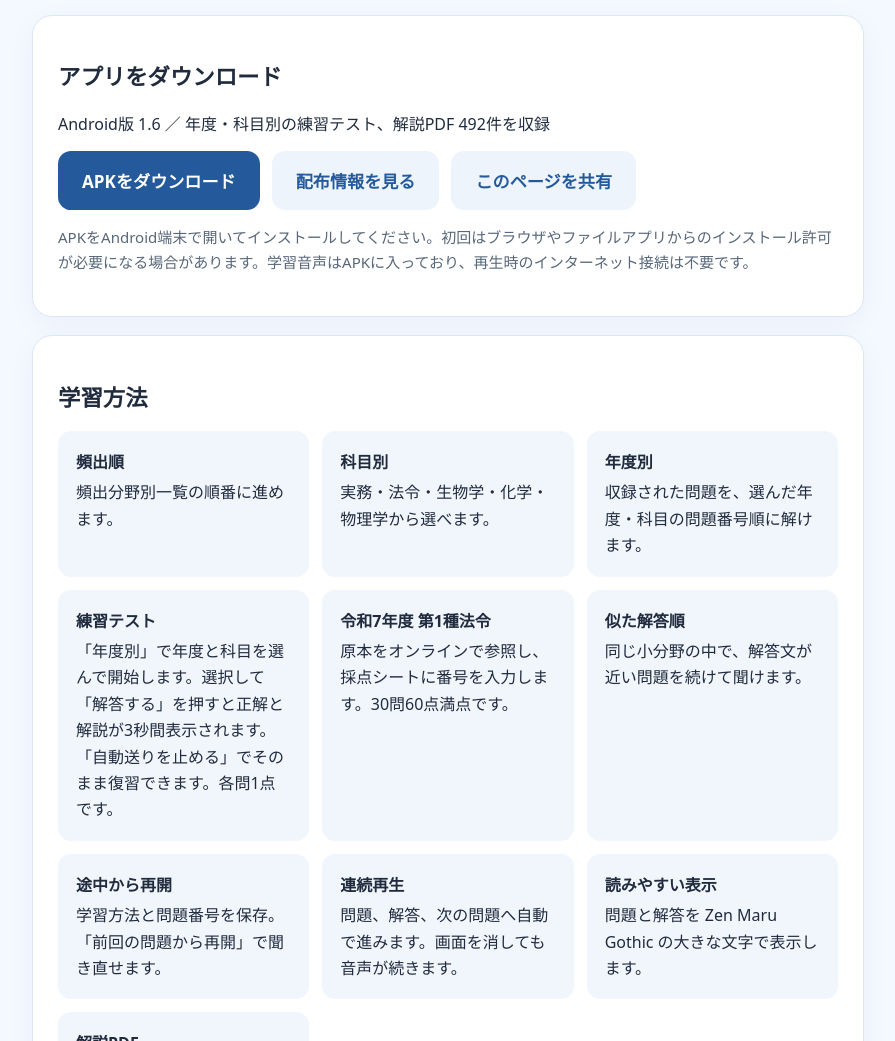
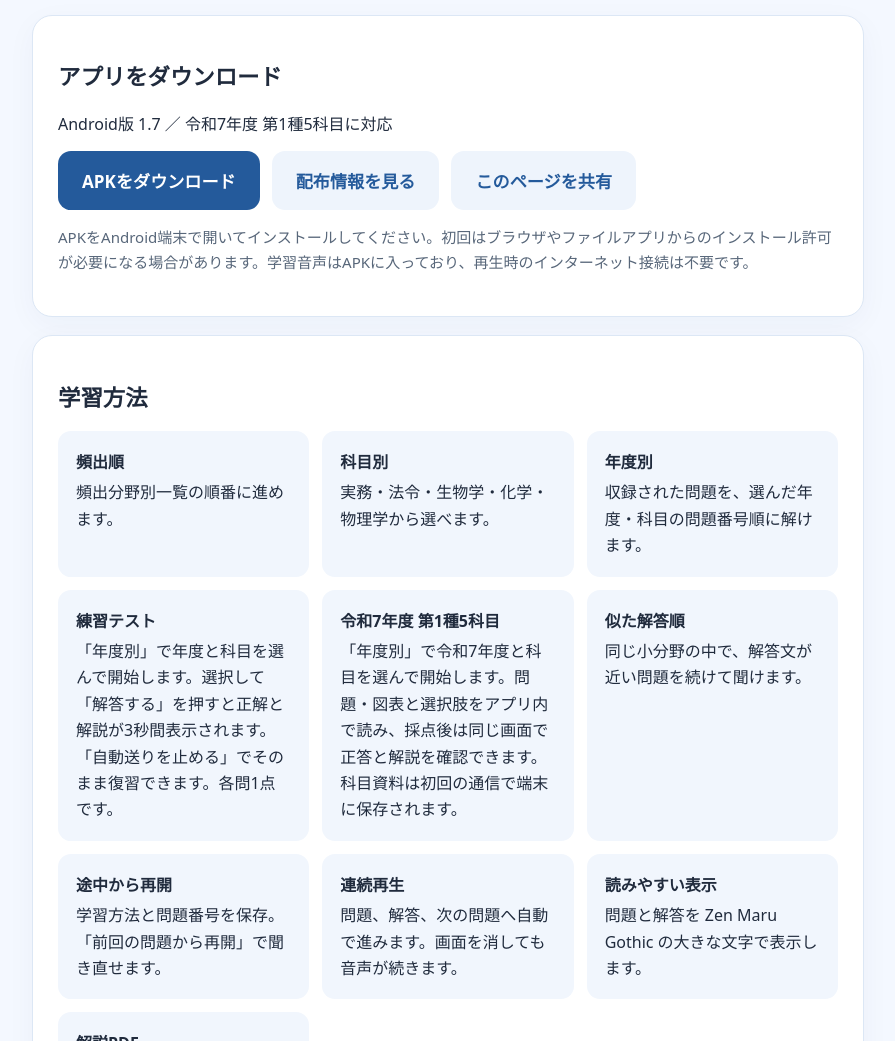
Before and after one commit to ZAKKAZKAZ/ri-exam-audio, a plain HTML site: page index.html in a window 1280 px wide. Shown: the part 339-1380 px from the top of the page, without its empty margins (192-1087 px from the left). Drawn offline with Linux system fonts and the light colour scheme.

Commit message:
Publish inline 2025 exams for all five subjects

```diff
--- a/index.html
+++ b/index.html
@@ -29,7 +29,7 @@
   </header>
   <section class="card">
     <h2>アプリをダウンロード</h2>
-    <p>Android版 1.6 ／ 年度・科目別の練習テスト、解説PDF 492件を収録</p>
+    <p>Android版 1.7 ／ 令和7年度 第1種5科目に対応</p>
     <div class="actions">
       <a class="button" href="https://github.com/ZAKKAZKAZ/ri-exam-audio/releases/download/v1.1/RI_Kakomon_Audio_1.1.apk">APKをダウンロード</a>
       <a class="button secondary" href="https://github.com/ZAKKAZKAZ/ri-exam-audio/releases/tag/v1.1">配布情報を見る</a>
@@ -44,7 +44,7 @@
       <div><strong>科目別</strong>実務・法令・生物学・化学・物理学から選べます。</div>
       <div><strong>年度別</strong>収録された問題を、選んだ年度・科目の問題番号順に解けます。</div>
       <div><strong>練習テスト</strong>「年度別」で年度と科目を選んで開始します。選択して「解答する」を押すと正解と解説が3秒間表示されます。「自動送りを止める」でそのまま復習できます。各問1点です。</div>
-      <div><strong>令和7年度 第1種法令</strong>原本をオンラインで参照し、採点シートに番号を入力します。30問60点満点です。</div>
+      <div><strong>令和7年度 第1種5科目</strong>「年度別」で令和7年度と科目を選んで開始します。問題・図表と選択肢をアプリ内で読み、採点後は同じ画面で正答と解説を確認できます。科目資料は初回の通信で端末に保存されます。</div>
       <div><strong>似た解答順</strong>同じ小分野の中で、解答文が近い問題を続けて聞けます。</div>
       <div><strong>途中から再開</strong>学習方法と問題番号を保存。「前回の問題から再開」で聞き直せます。</div>
       <div><strong>連続再生</strong>問題、解答、次の問題へ自動で進みます。画面を消しても音声が続きます。</div>
```
